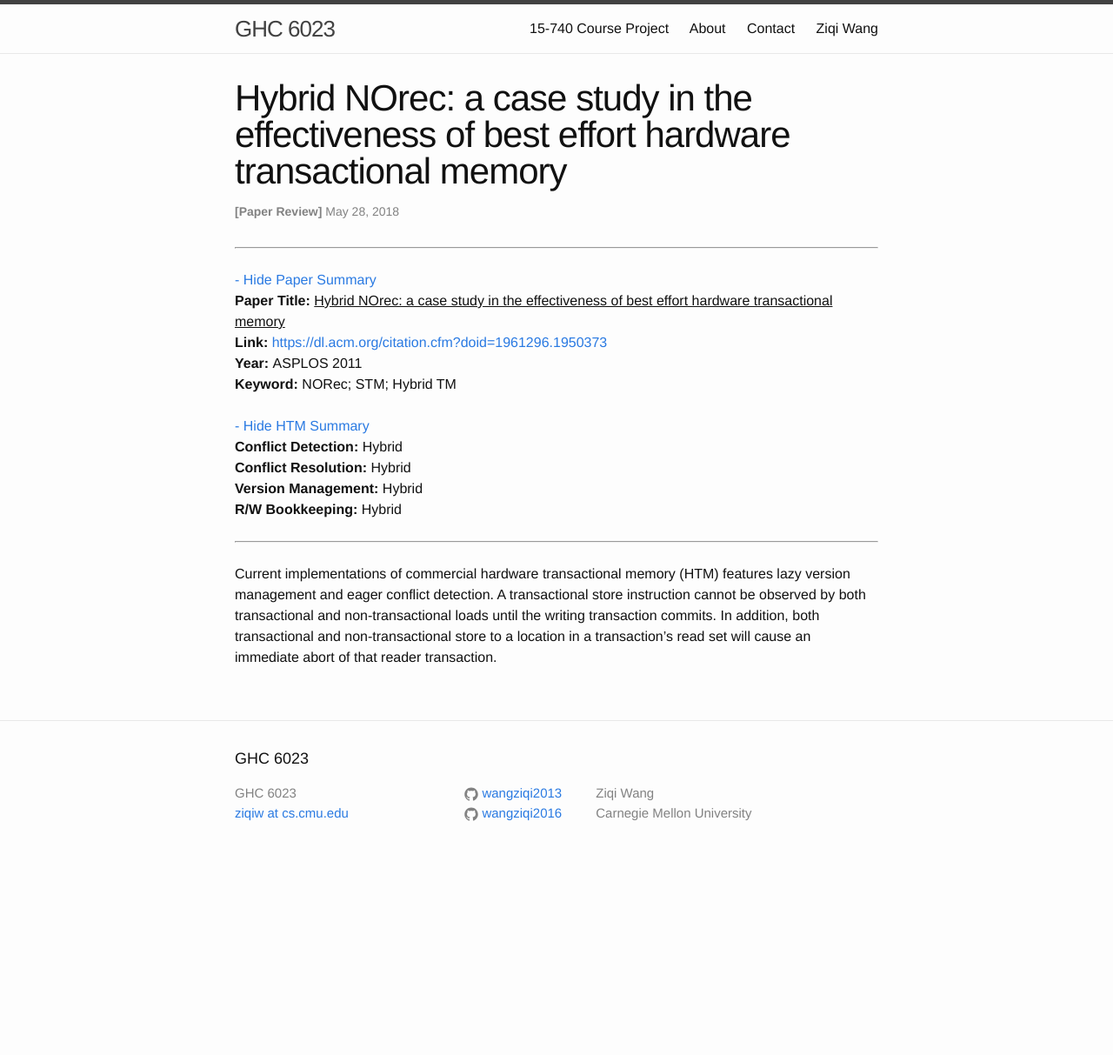
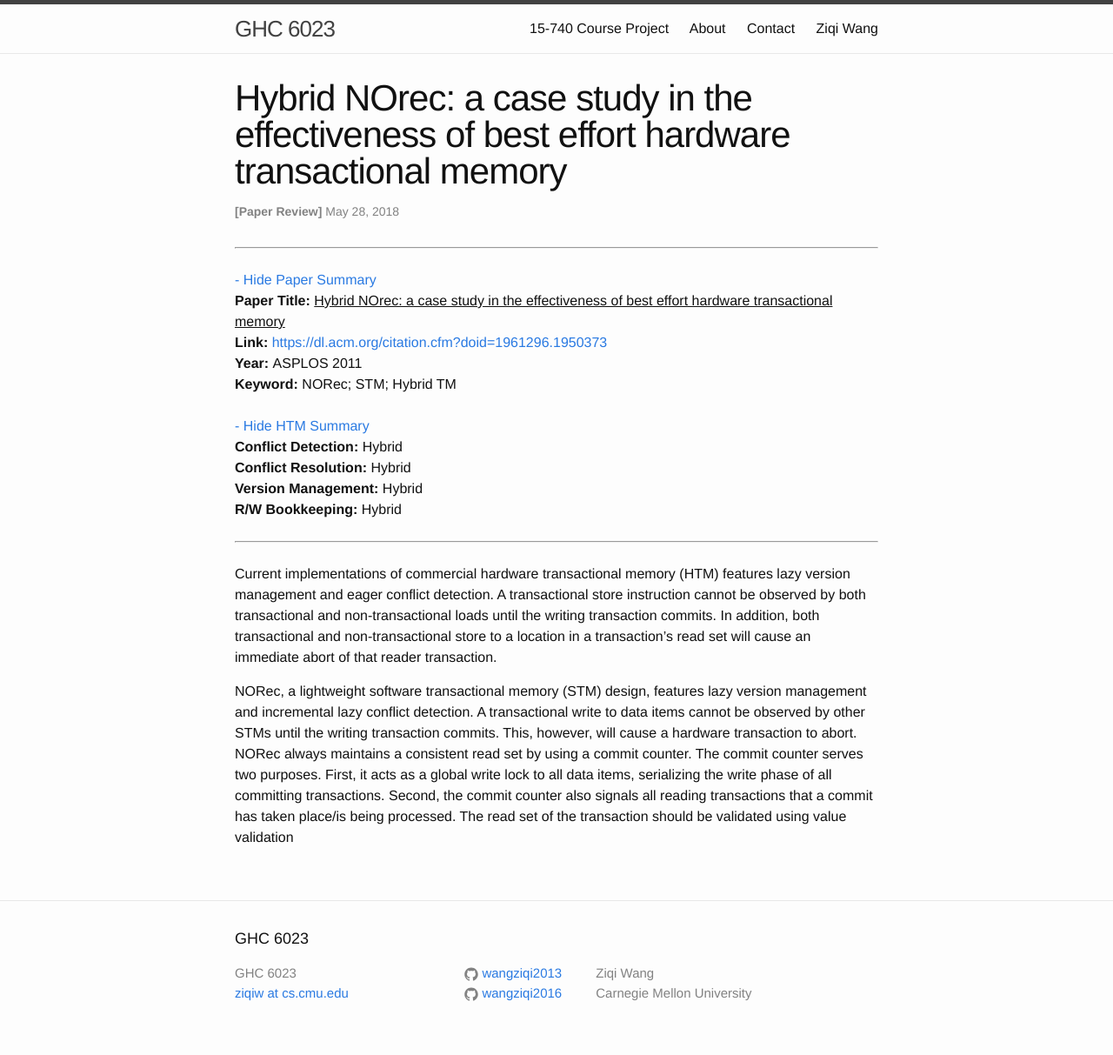
Before and after one commit to wangziqi2013/wangziqi2013.github.io, a Jekyll site: the page built from _posts/2018-05-28-Hybrid-Norec.markdown, in a window 1280 px wide. Shown: the whole page at 87% size. Built offline with Jekyll 4.4.1, drawn with Linux system fonts in a browser that asks for light colours; before the commit the page ends 1006 px from its top, so only the background shows below that.

Commit message:
Working on NORec

```diff
--- a/_posts/2018-05-28-Hybrid-Norec.markdown
+++ b/_posts/2018-05-28-Hybrid-Norec.markdown
@@ -18,3 +18,12 @@ version management and eager conflict detection. A transactional store instructi
 observed by both transactional and non-transactional loads until the writing transaction
 commits. In addition, both transactional and non-transactional store to a location in
 a transaction's read set will cause an immediate abort of that reader transaction.
+
+NORec, a lightweight software transactional memory (STM) design, features lazy version management
+and incremental lazy conflict detection. A transactional write to data items cannot be observed by
+other STMs until the writing transaction commits. This, however, will cause a hardware transaction
+to abort. NORec always maintains a consistent read set by using a commit counter. The commit
+counter serves two purposes. First, it acts as a global write lock to all data items, serializing
+the write phase of all committing transactions. Second, the commit counter also signals all
+reading transactions that a commit has taken place/is being processed. The read set of the
+transaction should be validated using value validation
```
